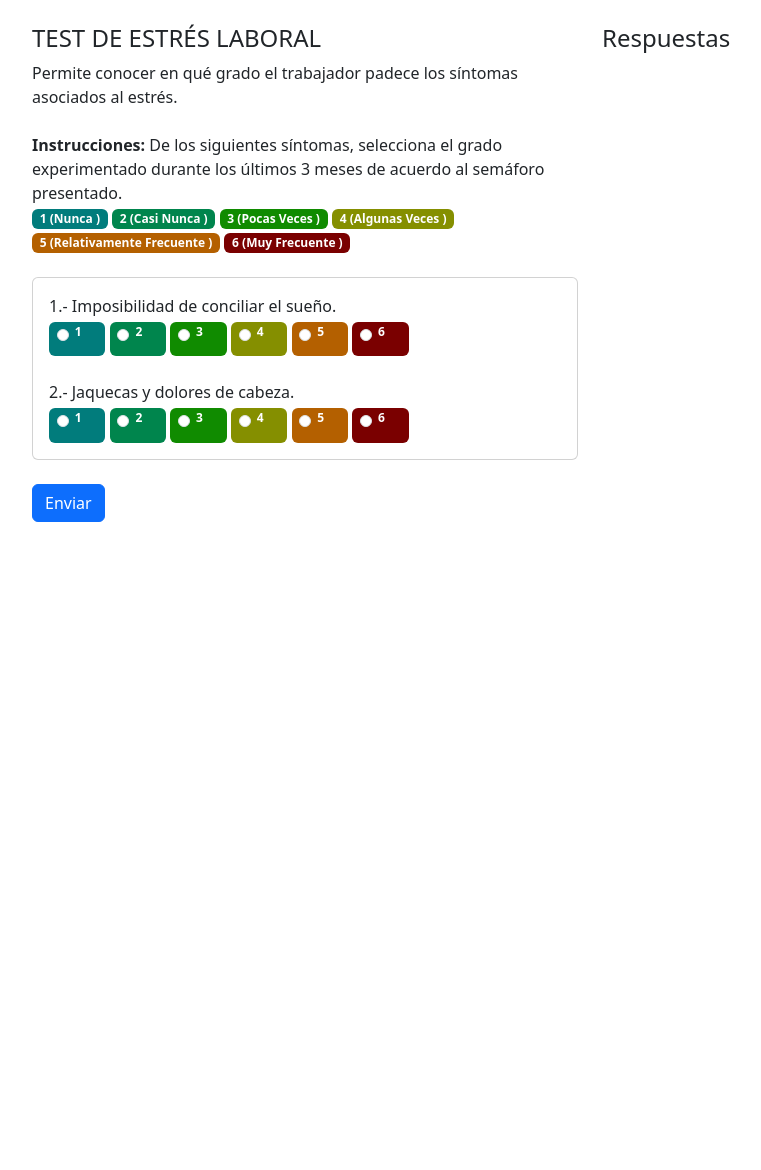
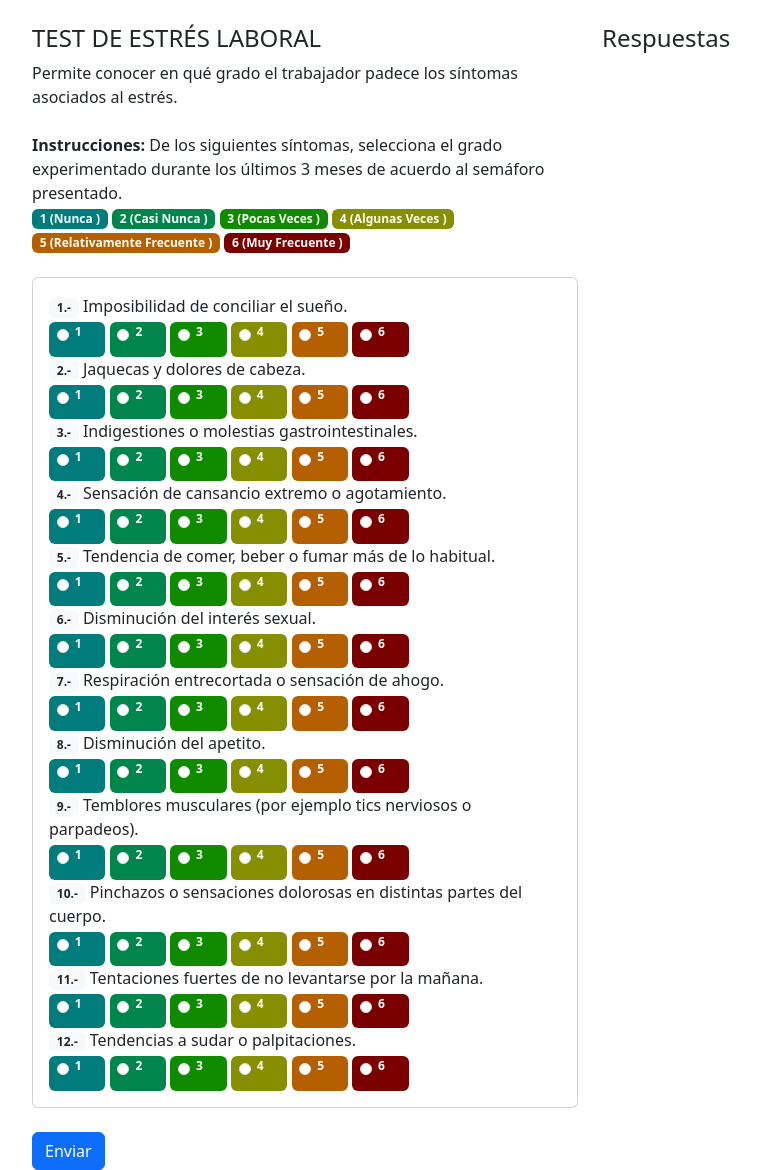
Before and after one commit to RobBanDam/appEstres, a PHP site: page / in a window 1280 px wide. Shown: the whole page, without its empty margins (50-811 px from the left). Before the commit the page ends 522 px from the top, so only its background shows below. Run offline with PHP 8.4, Linux system fonts and the light colour scheme.

Commit message:
08/02/2024 Formato de Preguntas

```diff
--- a/index.php
+++ b/index.php
@@ -2,7 +2,7 @@
 <html lang="en">
 
 <head>
-	<title>Title</title>
+	<title>Test</title>
 	<!-- Required meta tags -->
 	<meta charset="utf-8" />
 	<meta name="viewport" content="width=device-width, initial-scale=1, shrink-to-fit=no" />
@@ -19,6 +19,7 @@
 			<br>
 			<div class="row">
 				<div class="col">
+					<!-- Instrucciones -->
 					<h4>TEST DE ESTRÉS LABORAL</h4>
 					Permite conocer en qué grado el trabajador padece los síntomas asociados al estrés.
 
@@ -37,9 +38,35 @@
 					<br>
 					<br>
 
+					<!-- Preguntas -->
+
+					<?php
+						$preguntas = [
+							"Imposibilidad de conciliar el sueño.",
+							"Jaquecas y dolores de cabeza.",
+							"Indigestiones o molestias gastrointestinales.",
+							"Sensación de cansancio extremo o agotamiento.",
+							"Tendencia de comer, beber o fumar más de lo habitual.",
+							"Disminución del interés sexual.",
+							"Respiración entrecortada o sensación de ahogo.",
+							"Disminución del apetito. ",
+							"Temblores musculares (por ejemplo tics nerviosos o
+							parpadeos).",
+							"Pinchazos o sensaciones dolorosas en distintas partes
+							del cuerpo.",
+							"Tentaciones fuertes de no levantarse por la mañana.",
+							"Tendencias a sudar o palpitaciones."
+						];
+					?>
+
 					<div class="card">
 						<div class="card-body">
-							1.- Imposibilidad de conciliar el sueño.
+						<?php foreach($preguntas as $index => $pregunta){ ?>
+
+							<span class="badge bg-light text-dark">
+								<?php echo $index +1;?>.-
+							</span>
+								<?php echo $pregunta;?>
 							<br>
 							<span class="badge color1">
 								<div class="form-check form-check-inline">
@@ -82,52 +109,8 @@
 									<label class="form-check-label" for="">6</label>
 								</div>
 							</span>
-
 							<br>
-							<br>
-							2.- Jaquecas y dolores de cabeza.
-							<br>
-							<span class="badge color1">
-								<div class="form-check form-check-inline">
-									<input class="form-check-input" type="radio" name="pregunta1" value="option1" />
-									<label class="form-check-label" for="">1</label>
-								</div>
-							</span>
-
-							<span class="badge color2">
-								<div class="form-check form-check-inline">
-									<input class="form-check-input" type="radio" name="pregunta1" value="option1" />
-									<label class="form-check-label" for="">2</label>
-								</div>
-							</span>
-
-							<span class="badge color3">
-								<div class="form-check form-check-inline">
-									<input class="form-check-input" type="radio" name="pregunta1" value="option1" />
-									<label class="form-check-label" for="">3</label>
-								</div>
-							</span>
-
-							<span class="badge color4">
-								<div class="form-check form-check-inline">
-									<input class="form-check-input" type="radio" name="pregunta1" value="option1" />
-									<label class="form-check-label" for="">4</label>
-								</div>
-							</span>
-
-							<span class="badge color5">
-								<div class="form-check form-check-inline">
-									<input class="form-check-input" type="radio" name="pregunta1" value="option1" />
-									<label class="form-check-label" for="">5</label>
-								</div>
-							</span>
-
-							<span class="badge color6">
-								<div class="form-check form-check-inline">
-									<input class="form-check-input" type="radio" name="pregunta1" value="option1" />
-									<label class="form-check-label" for="">6</label>
-								</div>
-							</span>
+						<?php } ?>
 						</div>
 					</div>
 
```
